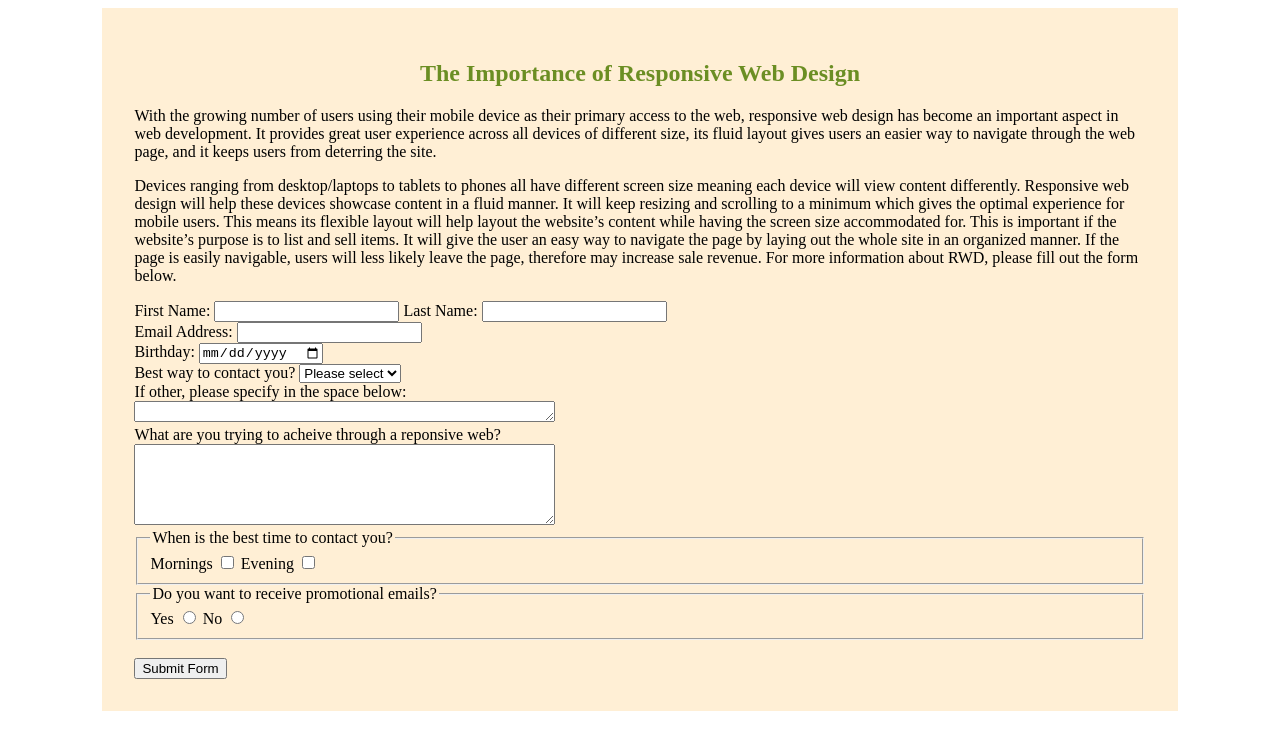
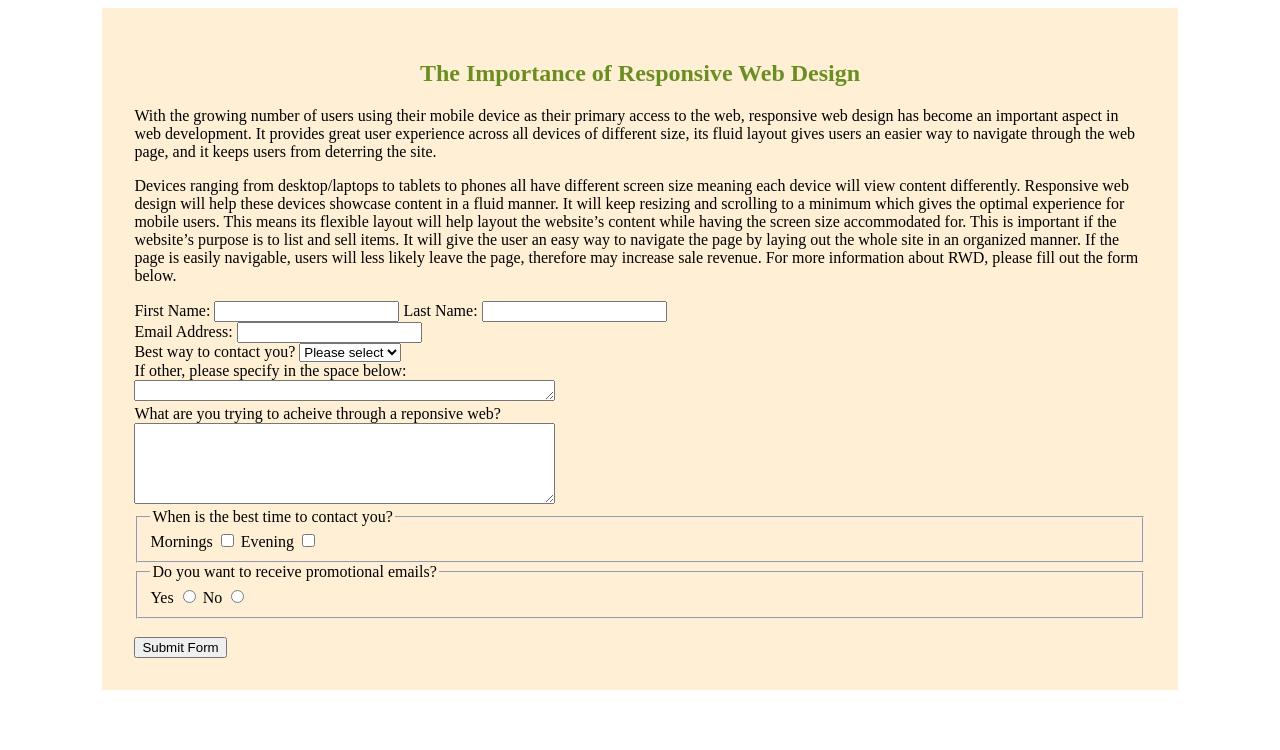
Before and after one commit to aknguyen93/Importance-of-RWD, a plain HTML site: page index.html in a window 1280 px wide. Drawn offline with Linux system fonts and the light colour scheme.

Commit message:
removed birthdate question because it's not applicable

```diff
--- a/index.html
+++ b/index.html
@@ -38,12 +38,6 @@
 
       <label>Email Address:
         <input type="text" name="email-address">
-      </label>
-
-      <br>
-
-      <label>Birthday:
-        <input type="date" name="birth-date">
       </label>
 
       <br>
```
